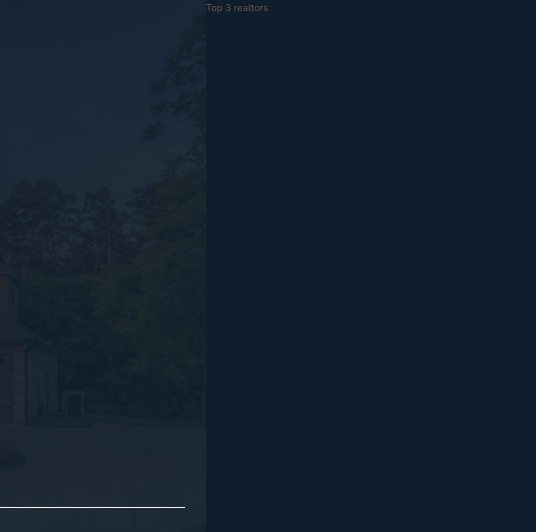
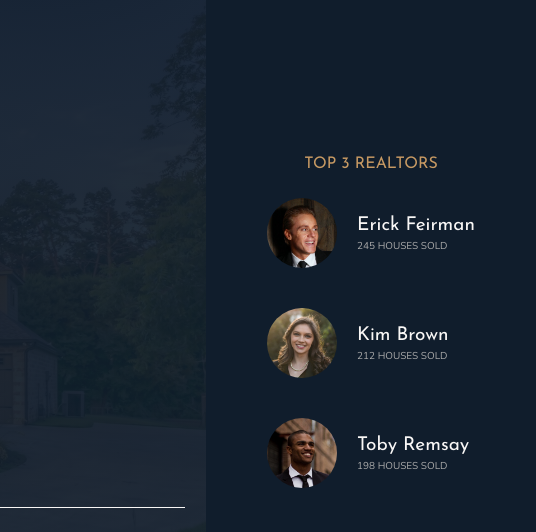
Before and after one commit to Ayush-Chugh-2006/Nexter, a website: page index.html in a window 1280 px wide. Shown: the top 532 px of the page, 744-1280 px from the left. Drawn offline with nearby package versions, Linux system fonts and the light colour scheme.

Commit message:
created realtours section

```diff
--- a/index.html
+++ b/index.html
@@ -20,21 +20,43 @@
 		</div>
 
 		<header class="header">
-         <img src="img/logo.png" alt="Logo" class="header__logo">
+			<img src="img/logo.png" alt="Logo" class="header__logo" />
 			<h3 class="heading-3">Your Own Home</h3>
 			<h1 class="heading-1">The Ultimate Personal Freedom</h1>
 			<button class="btn header__btn">View Our Properties</button>
 			<div class="header__seenon-text">Seen On</div>
 
 			<div class="header__seenon-logos">
-            <img src="img/logo-bbc.png" alt="BBC logo">
-            <img src="img/logo-forbes.png" alt="Forbes logo">
-            <img src="img/logo-techcrunch.png" alt="Tech Crunch logo">
-            <img src="img/logo-bi.png" alt="Business Inside logo">
+				<img src="img/logo-bbc.png" alt="BBC logo" />
+				<img src="img/logo-forbes.png" alt="Forbes logo" />
+				<img src="img/logo-techcrunch.png" alt="Tech Crunch logo" />
+				<img src="img/logo-bi.png" alt="Business Inside logo" />
 			</div>
 		</header>
 
-		<div class="realtors">Top 3 realtors</div>
+		<div class="realtors">
+			<h3 class="heading-3">Top 3 realtors</h3>
+         <div class="realtors__list">
+            <img src="img/realtor-1.jpeg" alt="Real tours image" class="realtors__img">
+            <div class="realtors__details">
+               <h4 class="heading-4 heading-4--light">Erick Feirman</h4>
+               <p class="realtors__sold">245 Houses Sold</p>
+            </div>
+
+            <img src="img/realtor-2.jpeg" alt="Real tours image" class="realtors__img">
+            <div class="realtors__details">
+               <h4 class="heading-4 heading-4--light">Kim Brown</h4>
+               <p class="realtors__sold">212 Houses Sold</p>
+            </div>
+
+            <img src="img/realtor-3.jpeg" alt="Real tours image" class="realtors__img">
+            <div class="realtors__details">
+               <h4 class="heading-4 heading-4--light">Toby Remsay</h4>
+               <p class="realtors__sold">198 Houses Sold</p>
+            </div>
+
+         </div>
+		</div>
 
 		<section class="features">
 			<div class="feature">
--- a/sass/_realtors.scss
+++ b/sass/_realtors.scss
@@ -1,4 +1,31 @@
 .realtors {
    background-color: $color-secondary;
    grid-column: col-start 7 / full-end;
+   padding: 3rem;
+
+   display: grid;
+   align-content: center;
+   justify-content: center;
+   grid-row-gap: 2rem;
+   justify-items: center;
+
+   &__list {
+      display: grid;
+      grid-template-columns: min-content max-content;
+      grid-column-gap: 2rem;
+      grid-row-gap: 5vh;
+      align-items: center;
+   }
+
+   &__img {
+      width: 7rem;
+      border-radius: 50%;
+      display: block;
+   }
+
+   &__sold {
+      text-transform: uppercase;
+      color: $color-grey-light-2;
+      margin-top: -3px;
+   }
 }
```
Also changed, not shown: css/style.css. Lines whose indentation alone changed are shown as unchanged.
